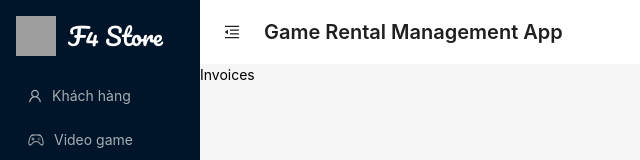
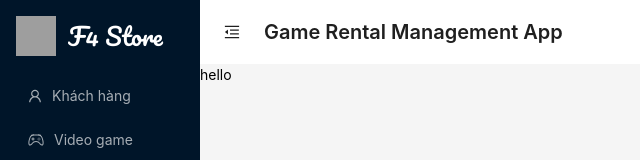
Before and after one commit to Boboiboy181/game-rental-management-client, a React (Vite) app: page /invoices in a window 1280 px wide. Shown: the top 160 px of the page, without its empty margins (0-640 px from the left). Built offline with nearby package versions, Linux system fonts and the light colour scheme; grey boxes are pictures that could not be loaded.

Commit message:
add base code for invoice

```diff
--- a/src/App.tsx
+++ b/src/App.tsx
@@ -16,6 +16,8 @@ import UpdateRental from './components/update-rental.component';
 import ReturnDetail from './components/return-detail.component.tsx';
 import AddReturn from './components/add-return.component.tsx';
 import RentalPackagePage from './routes/rental-package.component';
+import InvoicePage from './routes/invoice.component.tsx';
+import AddInvoice from './components/add-invoice.component.tsx';
 
 const App = () => {
   useEffect(() => {
@@ -40,7 +42,8 @@ const App = () => {
           <Route path="returns" element={<ReturnPage />} />
           <Route path="returns/:returnID" element={<ReturnDetail />} />
           <Route path="returns/create/:rentalID?" element={<AddReturn />} />
-          <Route path="invoices" element={<div>Invoices</div>} />
+          <Route path="invoices" element={<InvoicePage />} />
+          <Route path="invoices/create/:returnID?" element={<AddInvoice />} />
         </Route>
       </Routes>
     </ConfigProvider>
--- /dev/null
+++ b/src/components/add-invoice.component.tsx
@@ -0,0 +1,5 @@
+const AddInvoice = () => {
+  return <div>hello</div>;
+};
+
+export default AddInvoice;
--- /dev/null
+++ b/src/routes/invoice.component.tsx
@@ -0,0 +1,5 @@
+const InvoicePage = () => {
+  return <div>hello</div>;
+};
+
+export default InvoicePage;
```
